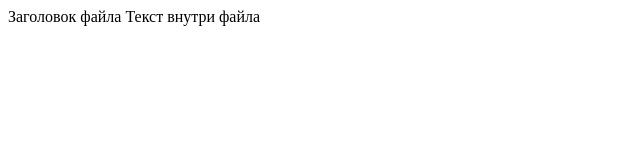
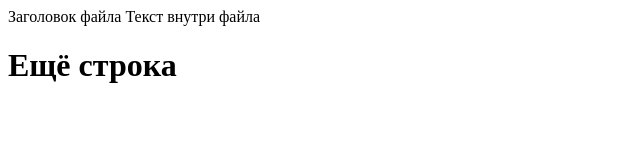
Before and after one commit to unstabled303/first, a plain HTML site: page index.html in a window 1280 px wide. Shown: the whole page, without its empty margins (0-640 px from the left). Drawn offline with Linux system fonts and the light colour scheme.

Commit message:
Third commit (main); index.html was modified

```diff
--- a/index.html
+++ b/index.html
@@ -8,5 +8,6 @@
 </head>
 <body>
     Текст внутри файла
+    <h1>Ещё строка</h1>
 </body>
 </html>
```
